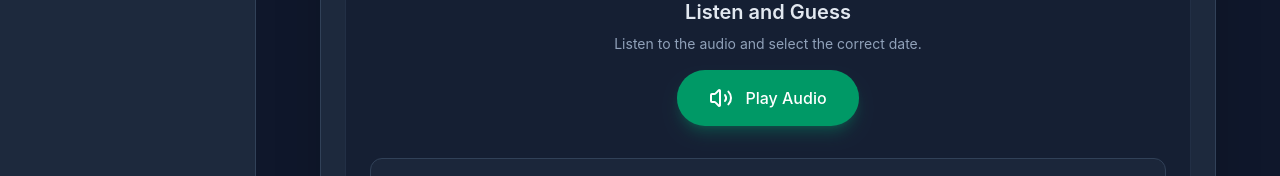
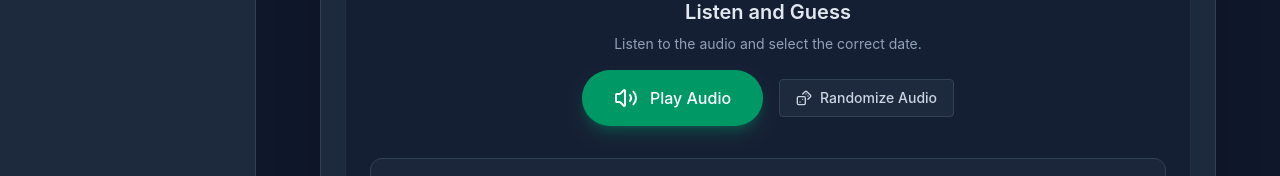
Before and after one commit to emersondahora/ankiconnect-katakana, a Vue app in the folder client/: page /date-puzzle in a window 1280 px wide. Both pictures are taken after a click on the button "Audio Mode". Shown: the part 403-579 px from the top of the page. Built offline with nearby package versions, Linux system fonts and the light colour scheme; no server answers; what vue3-google-login would draw is missing.

Commit message:
feat: add randomize audio button

```diff
--- a/client/src/components/DatePuzzle/ModeAudio.vue
+++ b/client/src/components/DatePuzzle/ModeAudio.vue
@@ -5,12 +5,21 @@
       <p class="text-sm text-slate-400">Listen to the audio and select the correct date.</p>
     </div>
 
-    <button
-      @click="puzzleState.playAudioSequence()"
-      class="mb-8 px-8 py-4 bg-emerald-600 hover:bg-emerald-500 text-white rounded-full font-medium shadow-lg shadow-emerald-600/30 transition-all flex items-center gap-3 hover:scale-105"
-    >
-      <Volume2Icon class="w-6 h-6" /> Play Audio
-    </button>
+    <div class="flex flex-col sm:flex-row items-center gap-4 mb-8">
+      <button
+        @click="puzzleState.playAudioSequence()"
+        class="px-8 py-4 bg-emerald-600 hover:bg-emerald-500 text-white rounded-full font-medium shadow-lg shadow-emerald-600/30 transition-all flex items-center gap-3 hover:scale-105"
+      >
+        <Volume2Icon class="w-6 h-6" /> Play Audio
+      </button>
+
+      <button
+        @click="generateRandomDate"
+        class="px-4 py-2 bg-slate-800 hover:bg-slate-700 text-slate-300 rounded border border-slate-700 transition-colors text-sm font-medium flex items-center gap-2"
+      >
+        <DicesIcon class="w-4 h-4" /> Randomize Audio
+      </button>
+    </div>
 
     <div class="w-full bg-slate-800/80 p-6 rounded-xl border border-slate-700">
       <h3 class="text-center text-sm font-medium text-slate-300 mb-4">Your Answer</h3>
@@ -61,7 +70,7 @@
 
 <script setup lang="ts">
 import { ref, watch } from 'vue';
-import { Volume2Icon, CheckCircleIcon, XCircleIcon, ArrowRightIcon } from 'lucide-vue-next';
+import { Volume2Icon, CheckCircleIcon, XCircleIcon, ArrowRightIcon, DicesIcon } from 'lucide-vue-next';
 import DateSelector from './DateSelector.vue';
 import type { useDatePuzzle } from '../../composables/useDatePuzzle';
 
```
